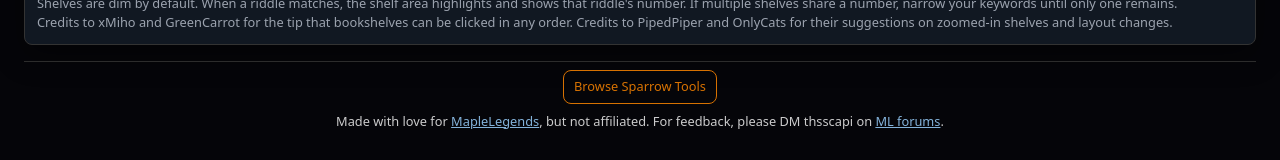
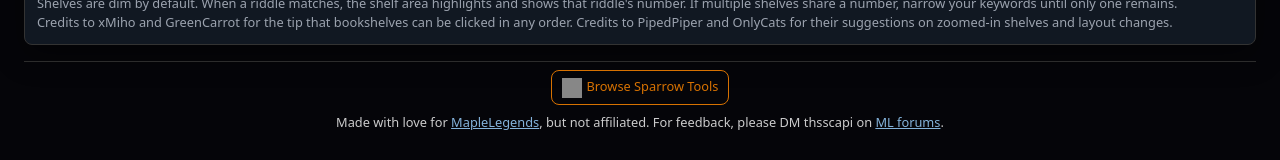
Before and after one commit to thsscapi/butler-pq-helper, a React (Vite) app: page / in a window 1280 px wide. Shown: the part 1755-1915 px from the top of the page. Built offline with nearby package versions, Linux system fonts and the light colour scheme; grey boxes are pictures that could not be loaded.

Commit message:
Use shared Sparrow Tools logo

```diff
--- a/src/App.jsx
+++ b/src/App.jsx
@@ -596,7 +596,7 @@ export default function App() {
               textAlign: "center",
             }}
           >
-            <a href="https://sparrowtools.net/" style={{ display: "inline-block", border: "1px solid #fc8500", borderRadius: 8, padding: "6px 10px", color: "#fc8500", marginBottom: 8 }}>Browse Sparrow Tools</a>
+            <a href="https://sparrowtools.net/" style={{ display: "inline-block", border: "1px solid #fc8500", borderRadius: 8, padding: "6px 10px", color: "#fc8500", marginBottom: 8 }}><img src="https://sparrowtools.net/sparrow.svg" width="20" height="20" alt="" style={{ verticalAlign: "middle", marginRight: 5 }} />Browse Sparrow Tools</a>
             <br />
             Made with love for{" "}
             <a
```
